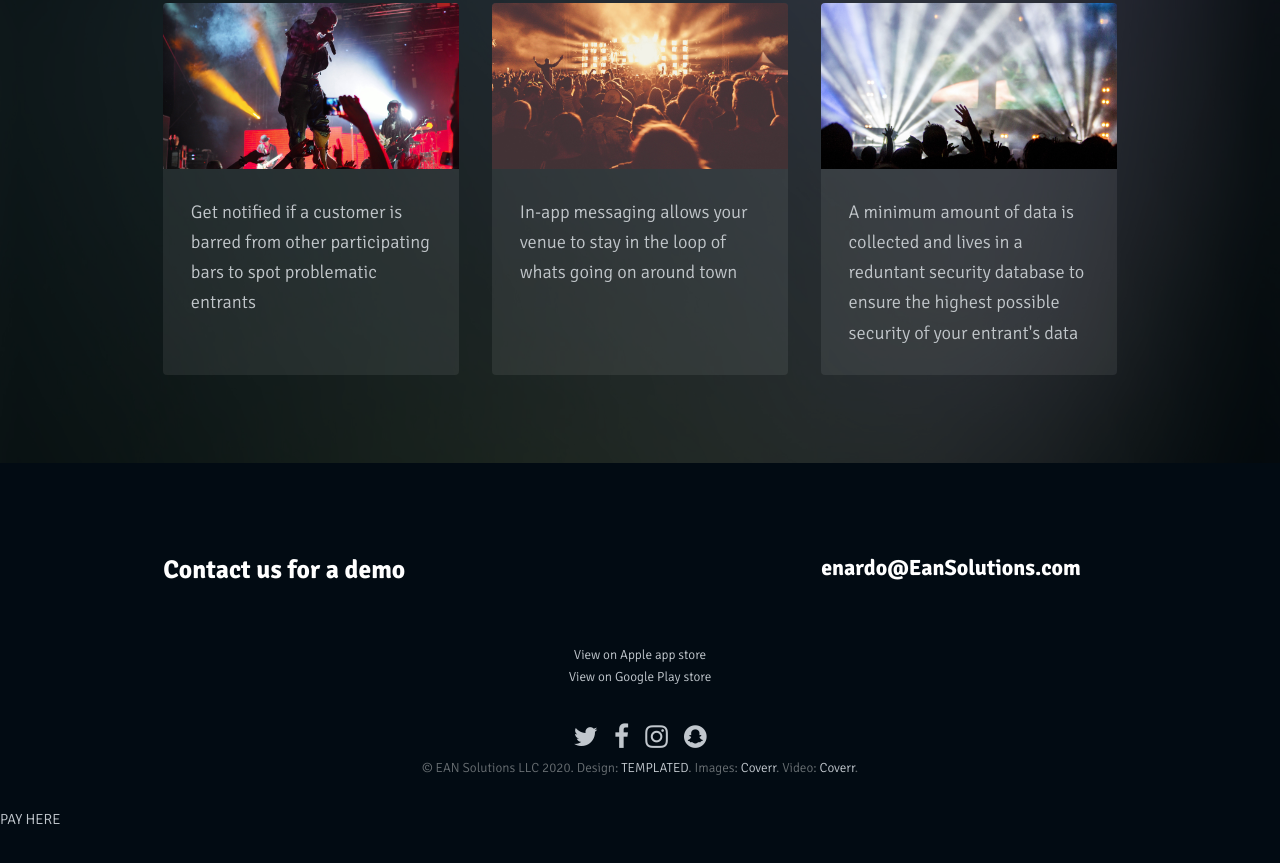
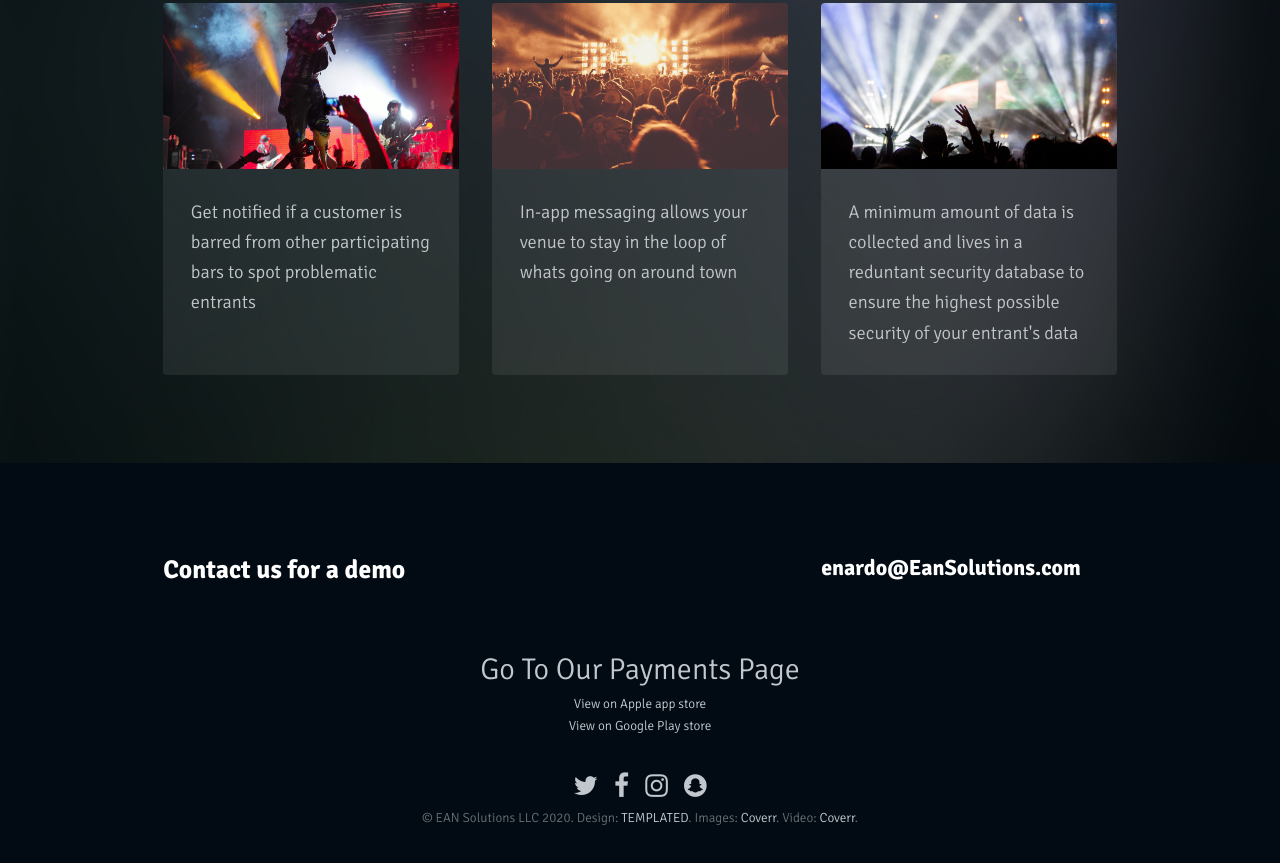
Before and after one commit to idSxanner/idSxannerWeb, a plain HTML site: page index.html in a window 1280 px wide. Shown: the part 1849-2712 px from the top of the page. Drawn offline with Linux system fonts and the light colour scheme.

Commit message:
subriction payment

```diff
--- a/index.html
+++ b/index.html
@@ -381,8 +381,11 @@
 						</div>
 					</div>
 				</div>
+				<div style="display: flex; justify-content: center;">
+					<a href="payment.html" style="font-size: 30px"> Go To Our Payments Page </a>
+				</div>
 				<div class="copyright">
-					<a href="https://apps.apple.com/us/app/idsxanner/id1513808034?ls=1">View on Apple app store</a>
+					<a href="https://apps.apple.com/us/app/idsxannerbasic/id1543811781">View on Apple app store</a>
 					<br>
 					<a href="https://play.google.com/store/apps/details?id=com.idsxanner">View on Google Play store</a>
 					<br>
@@ -395,7 +398,6 @@
 					&copy; EAN Solutions LLC 2020. Design: <a href="https://templated.co">TEMPLATED</a>. Images: <a href="https://unsplash.com">Coverr</a>. Video: <a href="https://coverr.co">Coverr</a>.
 				</div>
 				<!-- <a href="https://www.idSxanner.com/idSxanner.ipa">Install App</a> --> <!-- used to download directly to iphone via itunes -->
-				<a href="payment.html"> PAY HERE </a>
 			</footer>
 
 		<!-- Scripts -->
```
Also changed, not shown: payment.html (+2 -1 lines).
